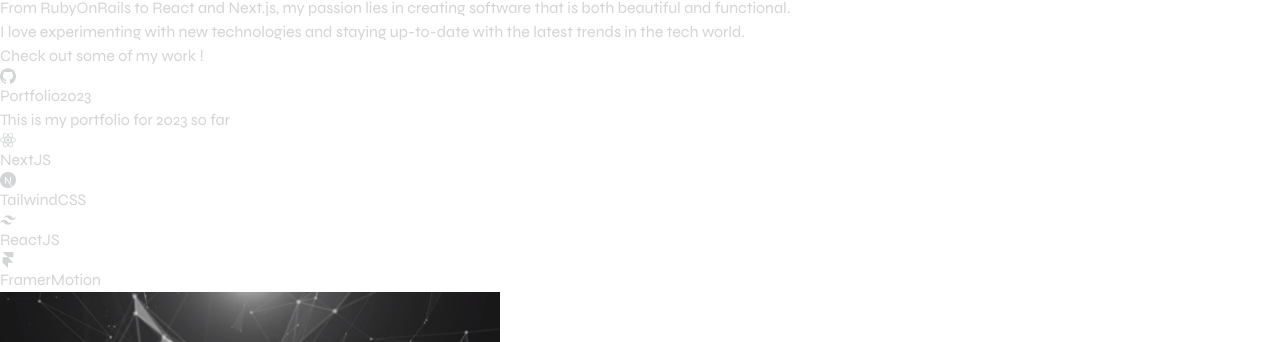
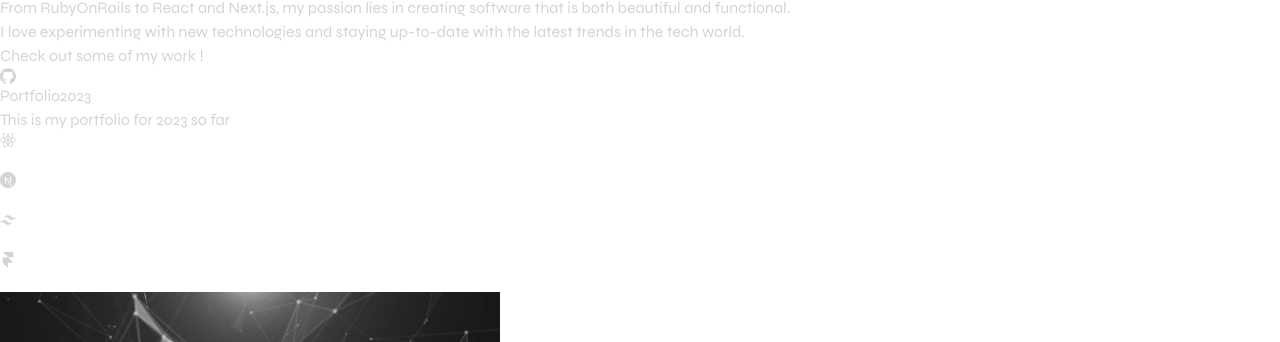
Before and after one commit to roMPrd/portfolio2023, a Next.js app: page / in a window 1280 px wide. Shown: the part 1912-2254 px from the top of the page. Built offline with nearby package versions, Linux system fonts and the light colour scheme.

Commit message:
tooltips effect and implementation done

```diff
--- /dev/null
+++ b/components/animations/animatedTooltips.jsx
@@ -0,0 +1,48 @@
+"use client"
+import { motion } from "framer-motion"
+
+const variants = {
+  hover: {
+    x: "-50%",
+    y: 0,
+    opacity: 1,
+    transition: { type: 'spring',
+                  stiffness: "1000",
+                  // velocity: 10,
+                  mass: "1",
+                  // bounce: 1
+                }
+    // },
+  },
+  initial: {
+    x: "-50%",
+    y: 10,
+    opacity: 0,
+  }
+};
+
+const AnimatedTooltips = (
+    props
+  ) => {
+
+  return (
+
+    <motion.div
+      className={props.divClassName}
+      initial="initial"
+      whileHover="hover"
+    >
+      {/* TODO: add effect with useScroll */}
+      <i>{props.children}</i>
+
+      <motion.span
+        variants={variants}
+        className={props.tooltipClassName}
+      >
+          {props.stackName}
+      </motion.span>
+    </motion.div>
+  )
+}
+
+export default AnimatedTooltips
--- a/components/projects/ProjectCard.jsx
+++ b/components/projects/ProjectCard.jsx
@@ -1,6 +1,7 @@
 import AnimatedTexts from "@components/animations/animatedTexts"
 import AnimatedTitles from "@components/animations/animatedTitles"
 import AnimatedButtons from "@components/animations/animatedButtons"
+import AnimatedTooltips from "@components/animations/animatedTooltips"
 import Link from 'next/link';
 import Grain from "@components/utilities/Grain"
 import { SiGithub } from "react-icons/si";
@@ -119,9 +120,18 @@
                 {/* <p className='mb-2 mx-4'>{stacks}</p> */}
                 <div className="relative flex gap-4 mx-4">
                   {stackIcon.map((Icon, index) => (
-                    <div>
-                      <i><Icon tooltip={stackName[index]} className="text-white h-[25px] w-[25px]" /></i>
-                      <p>{stackName[index]}</p>
+                    <div className="relative">
+                      {/* <i><Icon tooltip={stackName[index]} className="text-white h-[25px] w-[25px]" /></i> */}
+                      {/* <p>{stackName[index]}</p> */}
+
+                      <AnimatedTooltips
+                        // icon={Icon}
+                        children={<Icon className="text-white h-[35px] w-[35px]"/>}
+                        divclassName={"h-[35px] w-[35px] relative"}
+                        tooltipClassName={"absolute bottom-[-2rem] left-[50%] text-[12px] font-semibold text-white"}
+                        stackName={stackName[index]}
+
+                      />
                     </div>
                   ))}
                 </div>
--- a/components/projects/ProjectDetails.jsx
+++ b/components/projects/ProjectDetails.jsx
@@ -24,12 +24,46 @@
 } from "react-icons/si";
 
 export const projects = [
+  // {
+  //   id: 2,
+  //   name: "Portfolio 2023",
+  //   description: "This is my portfolio for 2023 so far",
+  //   image: "Portfolio2023.jpeg",
+  //   stackName: ["NextJS", "TailwindCSS", "ReactJS", "FramerMotion"],
+  //   stackIcon: [<SiReact/>, <SiNextdotjs/>, <SiTailwindcss/>, <SiFramer/>],
+  //   github: "https://github.com/roMPrd/portfolio2023",
+  //   website: "",
+  //   color: "D2D4D5",
+  // },
+  // {
+  //   id: 1,
+  //   name: "Batch #1030",
+  //   description: "Scraping github contributions of the bootcamp's students",
+  //   image: "Portfolio2023.jpeg",
+  //   stackName: ["JS", "NodeJS", "Puppeteer"],
+  //   stackIcon: [<SiJavascript/>, <SiNodedotjs/>, <SiPuppeteer/>],
+  //   github: "https://github.com/roMPrd/RubyHunters",
+  //   website: "https://romprd.github.io/batch-1030/",
+  //   color: "D2D4D5D2D4D5",
+  // },
+  // {
+  //   id: 0,
+  //   name: "Code Hunter",
+  //   description: "School project: a platform to post code problem and be paid when solving it with crypto money via MetaMask",
+  //   image: "codehunter.gif",
+  //   stackName: ["Ruby", "RubyonRails", "SASS","Bootstrap", "JS", "PostgreSQL"],
+  //   stackIcon: [<SiRuby/>, <SiRubyonrails/>, <SiSass/>, <SiBootstrap/>, <SiJavascript/>, <SiPostgresql/>],
+  //   github: "https://github.com/roMPrd/RubyHunters",
+  //   website: "",
+  //   color: "D2D4D5",
+  // },
+
   {
     id: 2,
     name: "Portfolio 2023",
     description: "This is my portfolio for 2023 so far",
     image: "Portfolio2023.jpeg",
-    stackName: ["NextJS", "TailwindCSS", "ReactJS", "FramerMotion"],
+    stackName: ["ReactJS", "NextJS", "TailwindCSS", "FramerMotion"],
     stackIcon: [SiReact, SiNextdotjs, SiTailwindcss, SiFramer],
     github: "https://github.com/roMPrd/portfolio2023",
     website: "",
--- a/styles/globals.css
+++ b/styles/globals.css
@@ -22,6 +22,12 @@
 
   .customOutline {
     outline-offset: 2px;
+  }
+
+  .centerChild {
+    /* position: absolute; */
+    left: 50%;
+    /* transform: translateX(-50%); */
   }
 
 }
```
Also changed, not shown: components/animations/animatedIcons.jsx (deleted, +0 -62 lines).
